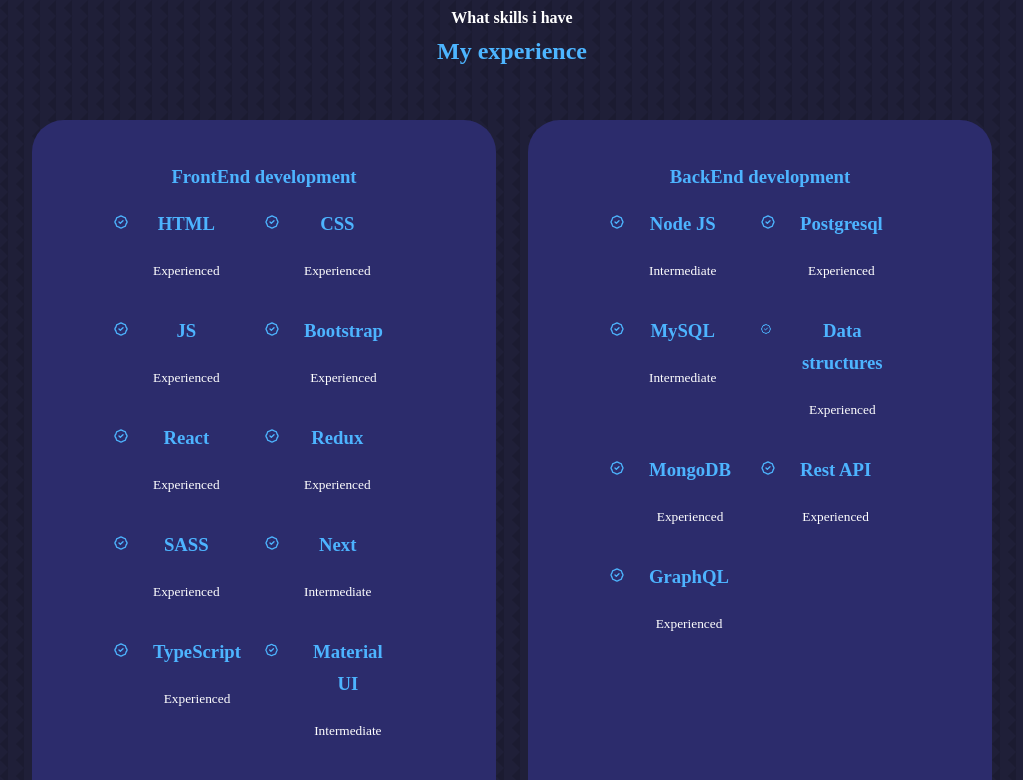
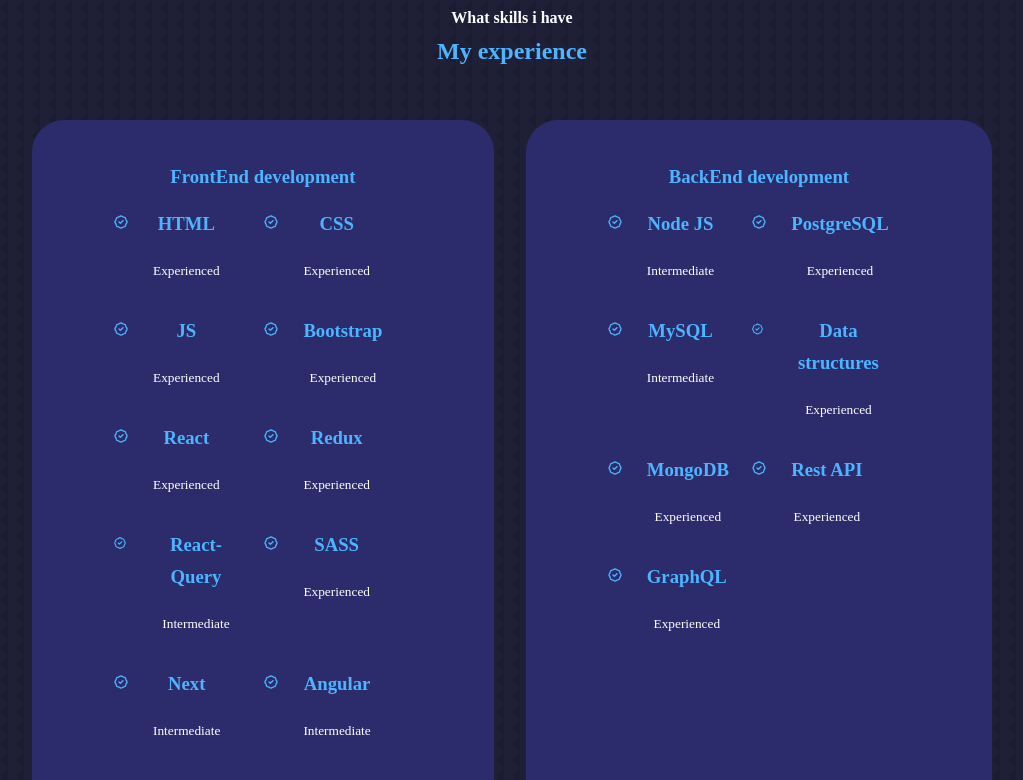
Before and after one commit to MuhammedMohsn/Portfolio, a React (Create React App) app: page / in a window 1280 px wide. Shown: the part 1600-2380 px from the top of the page, without its empty margins (128-1151 px from the left). Built offline with nearby package versions, Linux system fonts and the light colour scheme.

Commit message:
fix styles

```diff
--- a/src/Components/About/About.js
+++ b/src/Components/About/About.js
@@ -21,13 +21,8 @@
               <a className="about_card" href="#experience">
                 <FaAward className="about_icon" />
                 <h2>experience</h2>
-                <small> Fresh </small>
+                <small> +2 Years </small>
               </a>
-              <article className="about_card">
-                <FiUsers className="about_icon" />
-                <h2>clients</h2>
-                <small> 200+ worldwide </small>
-              </article>
               <a className="about_card" href="#portfolio">
                 <VscFolder className="about_icon" />
                 <h2>projects</h2>
--- a/src/Components/Contact/Contact.css
+++ b/src/Components/Contact/Contact.css
@@ -33,6 +33,7 @@
     margin-top: .7rem;
     display: inline-block;
     font-size: .8rem;
+    cursor: pointer;
 }
 form{
     display: flex;
--- a/src/Components/Experience/Experience.js
+++ b/src/Components/Experience/Experience.js
@@ -2,141 +2,59 @@
 import "./Experience.css";
 import { HiOutlineBadgeCheck } from "react-icons/hi";
 function Experience() {
+  const experiences = {
+    frontend: {
+      title: "FrontEnd development",
+      skills: [
+        { name: "HTML", level: "Experienced" },
+        { name: "CSS", level: "Experienced" },
+        { name: "JS", level: "Experienced" },
+        { name: "Bootstrap", level: "Experienced" },
+        { name: "React", level: "Experienced" },
+        { name: "Redux", level: "Experienced" },
+        { name: "React-Query", level: "Intermediate" },
+        { name: "SASS", level: "Experienced" },
+        { name: "Next", level: "Intermediate" },
+        { name: "Angular", level: "Intermediate" },
+        { name: "TypeScript", level: "Experienced" },
+        { name: "Material UI", level: "Intermediate" },
+      ],
+    },
+    backend: {
+      title: "BackEnd development",
+      skills: [
+        { name: "Node JS", level: "Intermediate" },
+        { name: "PostgreSQL", level: "Experienced" },
+        { name: "MySQL", level: "Intermediate" },
+        { name: "Data structures", level: "Experienced" },
+        { name: "MongoDB", level: "Experienced" },
+        { name: "Rest API", level: "Experienced" },
+        { name: "GraphQL", level: "Experienced" },
+      ],
+    },
+  };
   return (
     <Fragment>
       <section id="experience">
         <h4>What skills i have </h4>
         <h2>My experience</h2>
         <div className="container experience_container">
-          <div className="frontend_experience">
-            <h3>FrontEnd development</h3>
+          {Object.entries(experiences).map(([key, section]) => (
+            <div key={key} className={`${key}_experience`}>
+              <h3>{section.title}</h3>
               <div className="experience_content">
-              <article className="experience_details">
+                {section.skills.map((skill, index) => (
+                  <article key={index} className="experience_details">
                     <HiOutlineBadgeCheck className="experience_details_icon" />
                     <div>
-                  <h3>HTML</h3>
-                  <small className="text-light">Experienced</small>
+                      <h3>{skill.name}</h3>
+                      <small className="text-light">{skill.level}</small>
                     </div>
                   </article>
-              <article className="experience_details">
-                <HiOutlineBadgeCheck className="experience_details_icon" />
-                <div>
-                  <h3>CSS</h3>
-                  <small className="text-light">Experienced</small>
-                </div>
-              </article>{" "}
-              <article className="experience_details">
-                <HiOutlineBadgeCheck className="experience_details_icon" />
-                <div>
-                  <h3>JS</h3>
-                  <small className="text-light">Experienced</small>
-                </div>
-              </article>{" "}
-              <article className="experience_details">
-                <HiOutlineBadgeCheck className="experience_details_icon" />
-                <div>
-                  <h3>Bootstrap</h3>
-                  <small className="text-light">Experienced</small>
-                </div>
-              </article>{" "}
-              <article className="experience_details">
-                <HiOutlineBadgeCheck className="experience_details_icon" />
-                <div>
-                  <h3>React</h3>
-                  <small className="text-light">Experienced</small>
-                </div>
-              </article>
-              <article className="experience_details">
-                <HiOutlineBadgeCheck className="experience_details_icon" />
-                <div>
-                  <h3>Redux</h3>
-                  <small className="text-light">Experienced</small>
-                </div>
-              </article>
-              <article className="experience_details">
-                <HiOutlineBadgeCheck className="experience_details_icon" />
-                <div>
-                  <h3>SASS</h3>
-                  <small className="text-light">Experienced</small>
-                </div>
-              </article>
-              <article className="experience_details">
-                <HiOutlineBadgeCheck className="experience_details_icon" />
-                <div>
-                  <h3>Next</h3>
-                  <small className="text-light">Intermediate</small>
-                </div>
-              </article>
-              <article className="experience_details">
-                <HiOutlineBadgeCheck className="experience_details_icon" />
-                <div>
-                  <h3>TypeScript</h3>
-                  <small className="text-light">Experienced</small>
-                </div>
-              </article>
-              <article className="experience_details">
-                <HiOutlineBadgeCheck className="experience_details_icon" />
-                <div>
-                  <h3>Material UI</h3>
-                  <small className="text-light">Intermediate</small>
-                </div>
-              </article>
+                ))}
               </div>
             </div>
-          <div className="backend_experience">
-            <h3>BackEnd development</h3>
-            <div className="experience_content">
-              <article className="experience_details">
-                <HiOutlineBadgeCheck className="experience_details_icon" />
-                <div>
-                  <h3>Node JS</h3>
-                  <small className="text-light">Intermediate</small>
-                </div>
-              </article>{" "}
-              <article className="experience_details">
-                <HiOutlineBadgeCheck className="experience_details_icon" />
-                <div>
-                  <h3>Postgresql</h3>
-                  <small className="text-light">Experienced</small>
-                </div>
-              </article>{" "}
-              <article className="experience_details">
-                <HiOutlineBadgeCheck className="experience_details_icon" />
-                <div>
-                  <h3>MySQL</h3>
-                  <small className="text-light">Intermediate</small>
-                </div>
-              </article>{" "}
-              <article className="experience_details">
-                <HiOutlineBadgeCheck className="experience_details_icon" />
-                <div>
-                  <h3>Data structures</h3>
-                  <small className="text-light">Experienced</small>
-                </div>
-              </article>
-              <article className="experience_details">
-                <HiOutlineBadgeCheck className="experience_details_icon" />
-                <div>
-                  <h3>MongoDB</h3>
-                  <small className="text-light">Experienced</small>
-                </div>
-              </article>
-              <article className="experience_details">
-                <HiOutlineBadgeCheck className="experience_details_icon" />
-                <div>
-                  <h3>Rest API</h3>
-                  <small className="text-light">Experienced</small>
-                </div>
-              </article>
-              <article className="experience_details">
-                <HiOutlineBadgeCheck className="experience_details_icon" />
-                <div>
-                  <h3>GraphQL</h3>
-                  <small className="text-light">Experienced</small>
-                </div>
-              </article>
-            </div>
-          </div>
+          ))}
         </div>
       </section>
     </Fragment>
```
Lines whose indentation alone changed are shown as unchanged.
